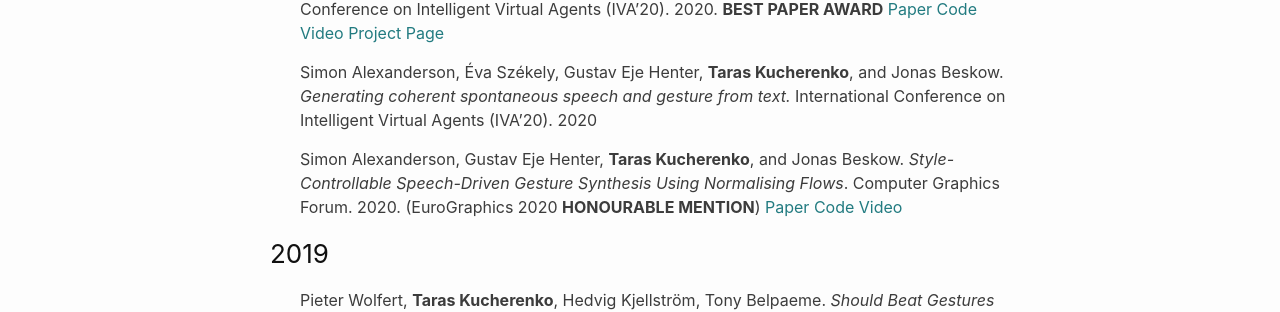
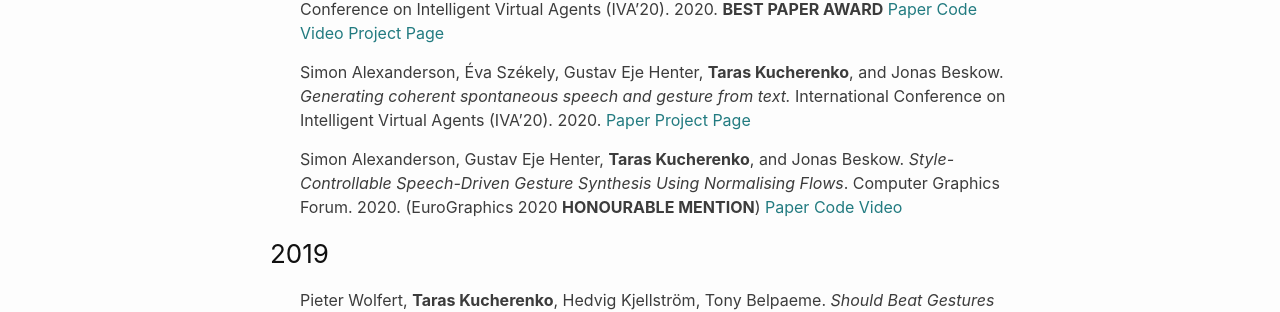
Before and after one commit to Svito-zar/Svito-zar.github.io, a Jekyll site: the page built from _pages/publications.md, in a window 1280 px wide. Shown: the part 662-974 px from the top of the page. Built offline with Jekyll 4.4.1, drawn with Linux system fonts in a browser that asks for light colours.

Commit message:
Updated paper links

```diff
--- a/_pages/publications.md
+++ b/_pages/publications.md
@@ -15,14 +15,14 @@
 arxiv preprint. 2020
 [Paper](https://www.researchgate.net/publication/343096046_Moving_fast_and_slow_Analysis_of_representations_and_post-processing_in_speech-driven_automatic_gesture_generation) [Code](https://github.com/GestureGeneration/Speech_driven_gesture_generation_with_autoencoder) [Video](https://youtu.be/Iv7UBe92zrw) [Project Page](../_posts/2020-01-14-Audio2Gestures.md)
 
-* **Taras Kucherenko**, Patrik Jonell, Sanne van Waveren, Gustav Eje Henter, Simon Alexanderson, Iolanda Leite, and Hedvig Kjellström. *Gesticulator: A framework for semantically-aware speech-driven gesture generation*. International Conference on Multimodal Interaction (ICMI '20). 2020. **BEST PAPER AWARD**  [Paper](https://arxiv.org/abs/2001.09326) [Code](https://github.com/svito-zar/Gesticulator) [Project Page](../_posts/2020-08-03-Gesticulator.md)
+* **Taras Kucherenko**, Patrik Jonell, Sanne van Waveren, Gustav Eje Henter, Simon Alexanderson, Iolanda Leite, and Hedvig Kjellström. *Gesticulator: A framework for semantically-aware speech-driven gesture generation*. International Conference on Multimodal Interaction (ICMI '20). 2020. **BEST PAPER AWARD**  [Paper](https://dl.acm.org/doi/10.1145/3382507.3418815) [Code](https://github.com/svito-zar/Gesticulator) [Project Page](../_posts/2020-08-03-Gesticulator.md)
 
-* Patrik Jonell^, **Taras Kucherenko**^, Ilaria Torre, Jonas Beskow. *Can we trust online crowdworkers? Comparing online and offline participants in a preference test of virtual agents.* International Conference on Intelligent Virtual Agents (IVA'20). 2020 [Paper](https://arxiv.org/abs/2009.10760)
+* Patrik Jonell^, **Taras Kucherenko**^, Ilaria Torre, Jonas Beskow. *Can we trust online crowdworkers? Comparing online and offline participants in a preference test of virtual agents.* International Conference on Intelligent Virtual Agents (IVA'20). 2020 [Paper](https://dl.acm.org/doi/10.1145/3383652.3423860)
 
 * Patrik Jonell, **Taras Kucherenko**, Gustav Eje Henter, Jonas Beskow. *Let’s face it: Probabilistic multi-modal interlocutor-aware generation of facial gestures in dyadic settings*. International Conference on Intelligent Virtual Agents (IVA'20). 2020. **BEST PAPER AWARD** [Paper](https://raw.githubusercontent.com/jonepatr/lets_face_it/master/paper/jonell_lets_face_it.pdf) [Code](https://github.com/jonepatr/lets_face_it) [Video](https://youtu.be/RhazMS4L_bk) [Project Page](https://jonepatr.github.io/lets_face_it/)
 
 * Simon Alexanderson, Éva Székely, Gustav Eje Henter, **Taras Kucherenko**, and Jonas Beskow.
-*Generating coherent spontaneous speech and gesture from text.* International Conference on Intelligent Virtual Agents (IVA'20). 2020
+*Generating coherent spontaneous speech and gesture from text.* International Conference on Intelligent Virtual Agents (IVA'20). 2020. [Paper](https://dl.acm.org/doi/10.1145/3383652.3423874) [Project Page](https://simonalexanderson.github.io/IVA2020)
 
 * Simon Alexanderson, Gustav  Eje  Henter, **Taras Kucherenko**,  and Jonas Beskow. *Style-Controllable Speech-Driven Gesture Synthesis Using Normalising Flows*. Computer Graphics Forum. 2020. (EuroGraphics 2020 **HONOURABLE MENTION**) [Paper](../papers/alexanderson2020style.pdf) [Code](https://github.com/simonalexanderson/StyleGestures) [Video](https://youtu.be/egf3tjbWBQE)
 
```
